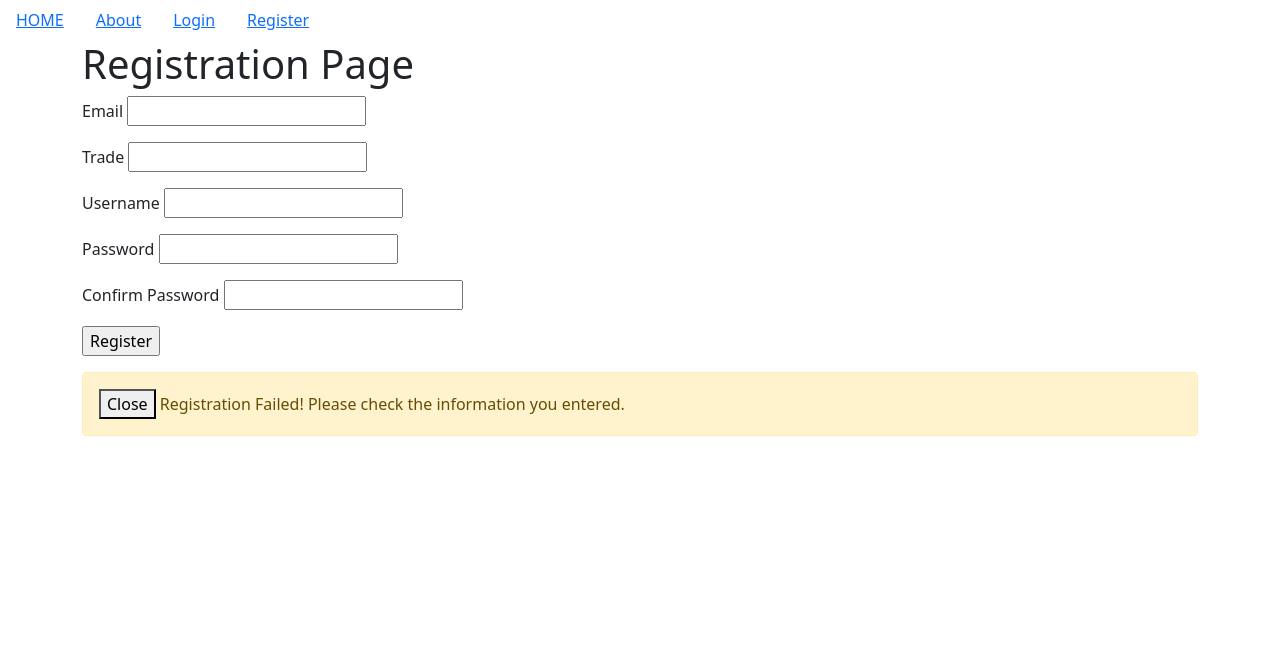
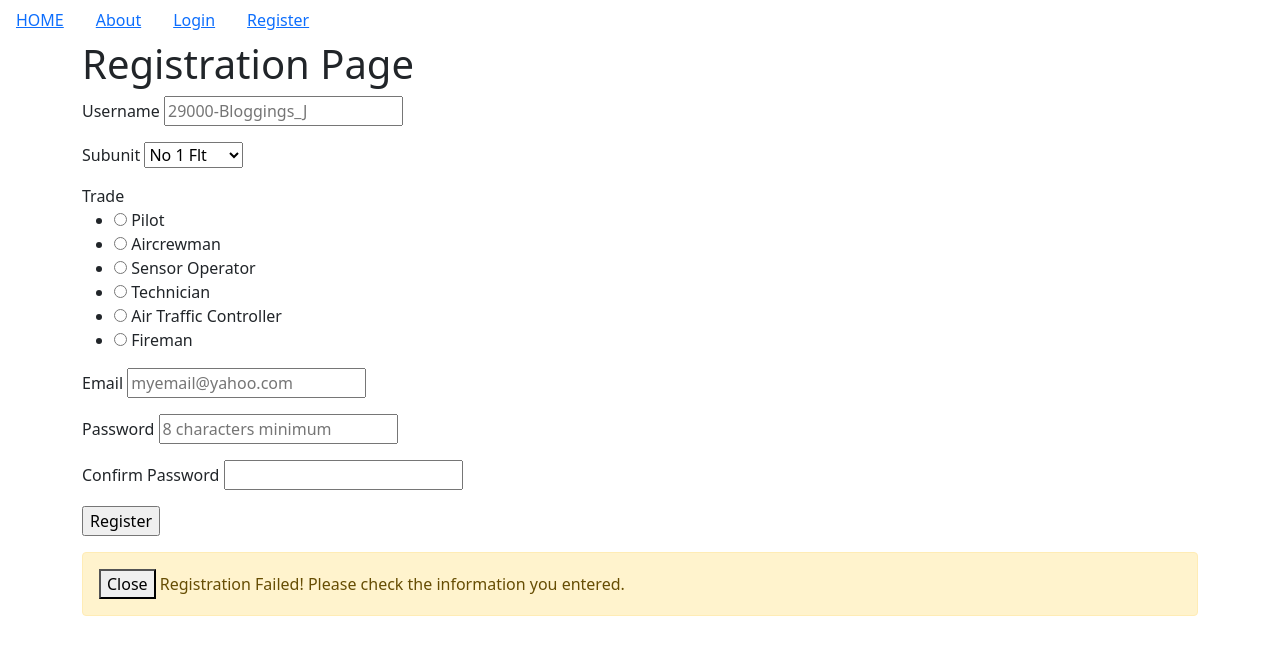
Before and after one commit to Zander876/Fatigue, a Flask app: page /register in a window 1280 px wide. Shown: the top 655 px of the page. Run offline with Flask 2, Linux system fonts and the light colour scheme; some libraries are stand-ins or nearby versions.

Commit message:
Updated registration
Drop down and placeholders inserted

```diff
--- a/FatigueManagement/Models.py
+++ b/FatigueManagement/Models.py
@@ -18,7 +18,7 @@ class User(db.Model, UserMixin):
     email = db.Column(db.String(64), unique=True, index =True)
     subunit = db.Column(db.String(20), nullable = False)
     trade = db.Column(db.String(20), nullable = False)
-    password_hashed = db.Column(db.String(128))
+    password_hashed = db.Column(db.String(200))
     reports = db.relationship('Report', backref = "author", lazy = True)
 
     def __init__(self, username, email, subunit, trade, password):
@@ -27,6 +27,8 @@ class User(db.Model, UserMixin):
         self.subunit = subunit
         self.trade = trade
         self.password_hashed = generate_password_hash(password)
+
+
 
     def check_password(self,password):
         # https://stackoverflow.com/questions/23432478/flask-generate-password-hash-not-constant-output
--- a/FatigueManagement/Templates/register.html
+++ b/FatigueManagement/Templates/register.html
@@ -2,21 +2,26 @@
 
 {% block content %}
   <h1>Registration Page</h1>
-
+<div class="form-wrapper">
   <form method="POST">
 
   {{form.hidden_tag()}}
+
   <div class="mb-3">
-    {{form.email.label}} {{form.email}} <br>
+    {{form.username.label}} {{form.username(placeholder='29000-Bloggings_J')}} <br>
+  </div>
+  <div class="mb-3">
+    {{form.subunit.label}} {{form.subunit}} <br>
   </div>
   <div class="mb-3">
     {{form.trade.label}} {{form.trade}}
   </div>
+
   <div class="mb-3">
-    {{form.username.label}} {{form.username}} <br>
+    {{form.email.label}} {{form.email(placeholder='myemail@yahoo.com')}} <br>
   </div>
   <div class="mb-3">
-    {{form.password.label}}  {{form.password}} <br>
+    {{form.password.label}}  {{form.password(placeholder='8 characters minimum')}} <br>
   </div>
   <div class="mb-3">
     {{form.pass_confirm.label}}  {{form.pass_confirm}} <br>
@@ -27,6 +32,7 @@
 
 
 </form>
+</div>
 {% for message in get_flashed_messages() %}
     <div class="alert alert-warning">
         <button type="button" class="close" data-dismiss="alert">Close</button>
--- a/FatigueManagement/Users/forms.py
+++ b/FatigueManagement/Users/forms.py
@@ -1,7 +1,7 @@
 #user forms
 
 from flask_wtf import FlaskForm
-from wtforms import StringField, IntegerField, SubmitField, PasswordField
+from wtforms import StringField, IntegerField, SubmitField, PasswordField, SelectField, RadioField
 from wtforms.validators import DataRequired, Email, EqualTo
 from wtforms import ValidationError
 from flask_wtf.file import FileField, FileAllowed # allows to update png or jpg file
@@ -13,8 +13,8 @@ from FatigueManagement.Models import User
 class RegisterationForm(FlaskForm):
     email = StringField('Email', validators = [DataRequired(), Email()])
     username = StringField('Username', validators = [DataRequired()])
-    subunit = StringField('Subunit', validators = [DataRequired()])
-    trade = StringField('Trade', validators = [DataRequired()])
+    subunit = SelectField('Subunit', validators = [DataRequired()], choices=[('1flt','No 1 Flt'), ('2flt','No 2 Flt'), ('1fd','1 Fd Wksp'), ('sp','Sp Flt')])
+    trade = RadioField('Trade', validators = [DataRequired()], choices=[('pilot','Pilot'),('crewman','Aircrewman'),('esop','Sensor Operator'),('tech','Technician'),('atc','Air Traffic Controller'),('fire','Fireman')])
     password =PasswordField('Password', validators= [DataRequired()])
     pass_confirm = PasswordField('Confirm Password', validators = [DataRequired(), EqualTo('password', message='Passwords Must Match')])
     submit = SubmitField('Register')
@@ -26,6 +26,8 @@ class RegisterationForm(FlaskForm):
     def check_username(self, field):
         if User.query.filter_by(username = field.data).first():
             raise ValidationError('This username has already been registered! Please use a different username.')
+
+    #def password_check(self,field):
 
 
 # Login
--- a/FatigueManagement/__init__.py
+++ b/FatigueManagement/__init__.py
@@ -8,7 +8,7 @@ from flask_login import LoginManager
 
 app = Flask(__name__)
 
-app.config['SECRET_KEY'] = 'fatigue'
+app.config['SECRET_KEY'] = 'fatiguekeythatsunknown32'
 
 ############## Database Setup
 
```
Also changed, not shown: FatigueManagement/data.sqlite.
